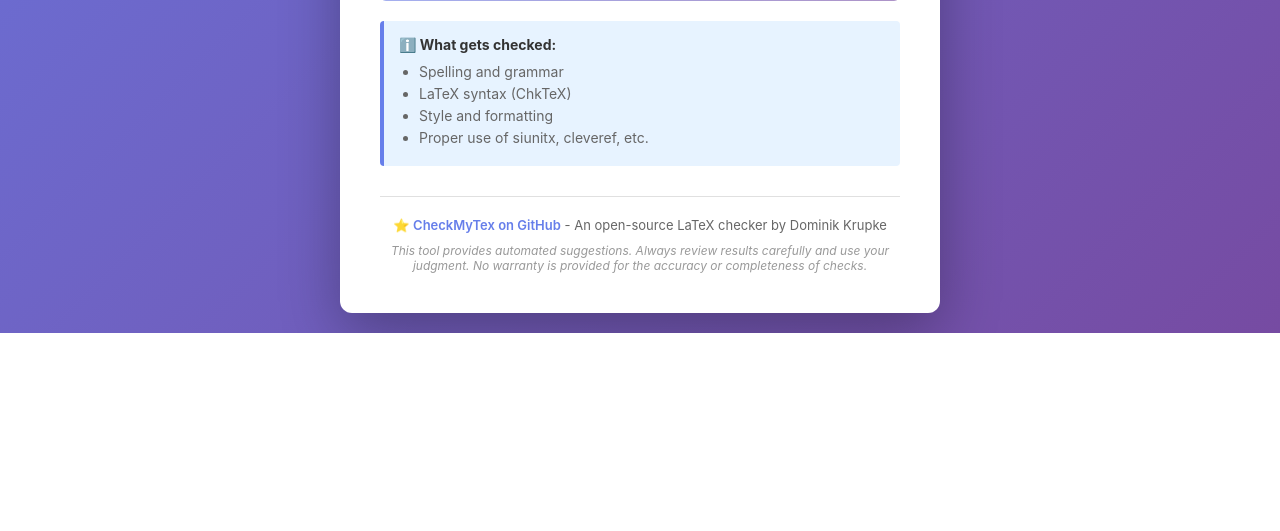
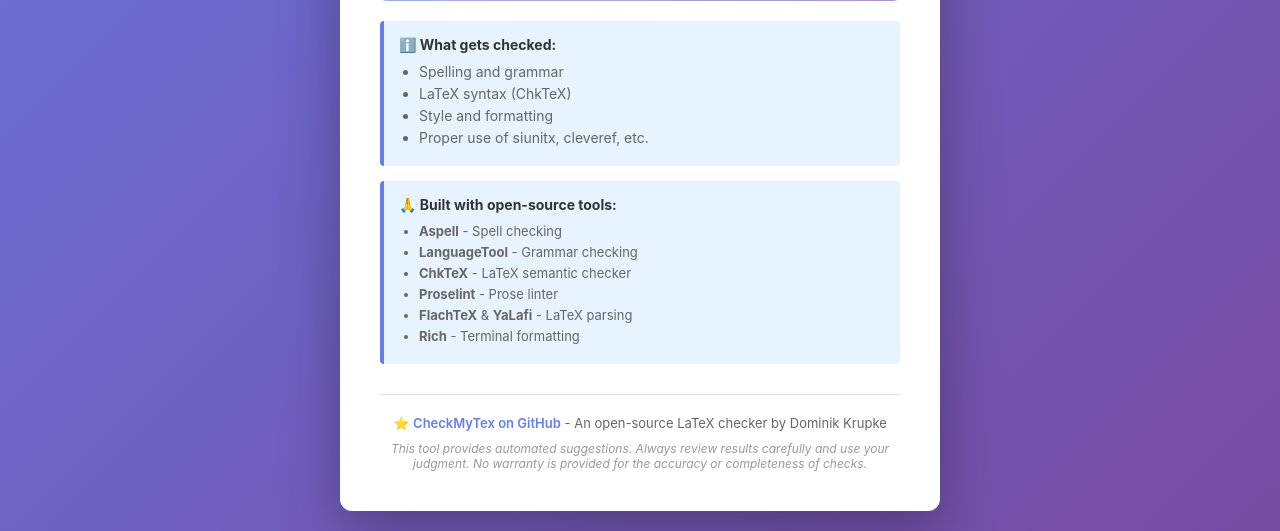
Before and after one commit to d-krupke/CheckMyTex, a FastAPI app: page / in a window 1280 px wide. Shown: the part 971-1502 px from the top of the page. Before the commit the page ends 1304 px from the top, so only its background shows below. Run offline with FastAPI, Linux system fonts and the light colour scheme; parts of the project's set-up code (start-up, migrations or seed data) failed here and were passed over.

Commit message:
feat: add acknowledgements section for open-source tools used

```diff
--- a/web_app/templates/index.html
+++ b/web_app/templates/index.html
@@ -371,6 +371,18 @@
             </ul>
         </div>
 
+        <div class="info" style="margin-top: 15px;">
+            <h3>🙏 Built with open-source tools:</h3>
+            <ul style="font-size: 13px;">
+                <li><strong>Aspell</strong> - Spell checking</li>
+                <li><strong>LanguageTool</strong> - Grammar checking</li>
+                <li><strong>ChkTeX</strong> - LaTeX semantic checker</li>
+                <li><strong>Proselint</strong> - Prose linter</li>
+                <li><strong>FlachTeX</strong> & <strong>YaLafi</strong> - LaTeX parsing</li>
+                <li><strong>Rich</strong> - Terminal formatting</li>
+            </ul>
+        </div>
+
         <div class="footer">
             <div>
                 ⭐ <a href="https://github.com/d-krupke/CheckMyTex" target="_blank">CheckMyTex on GitHub</a> -
```
